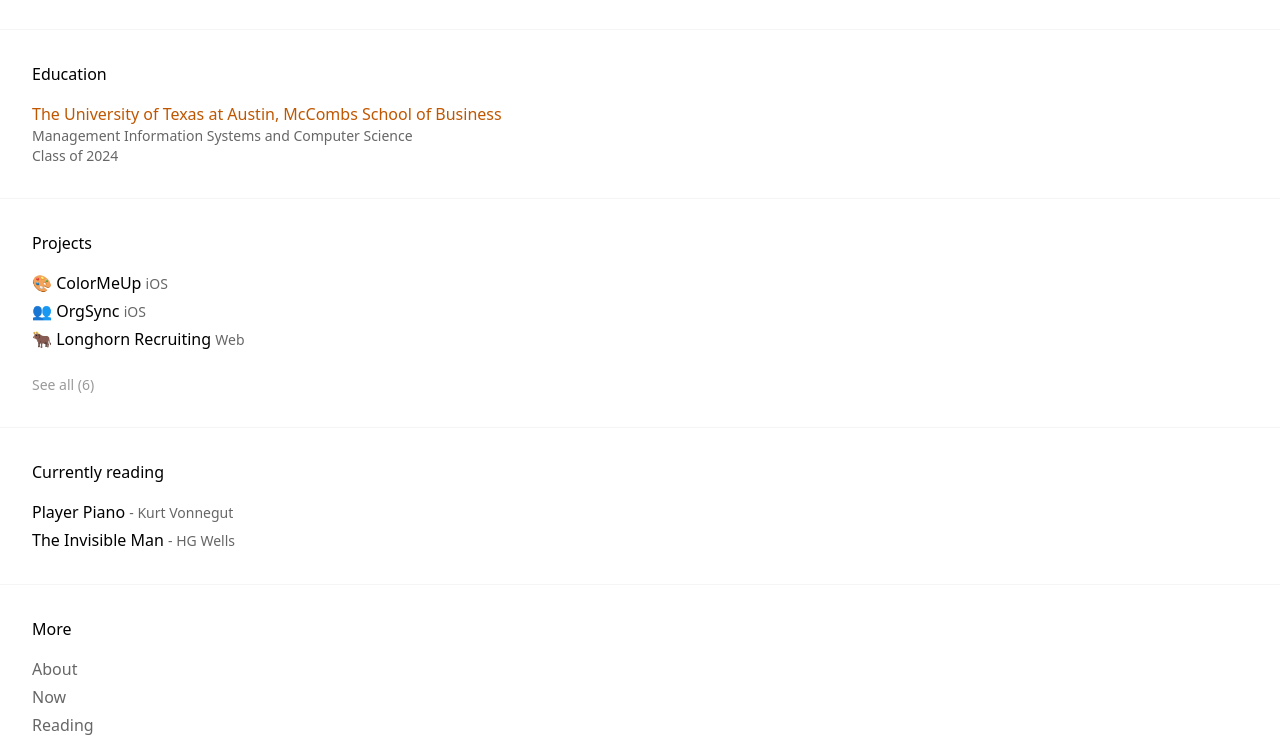
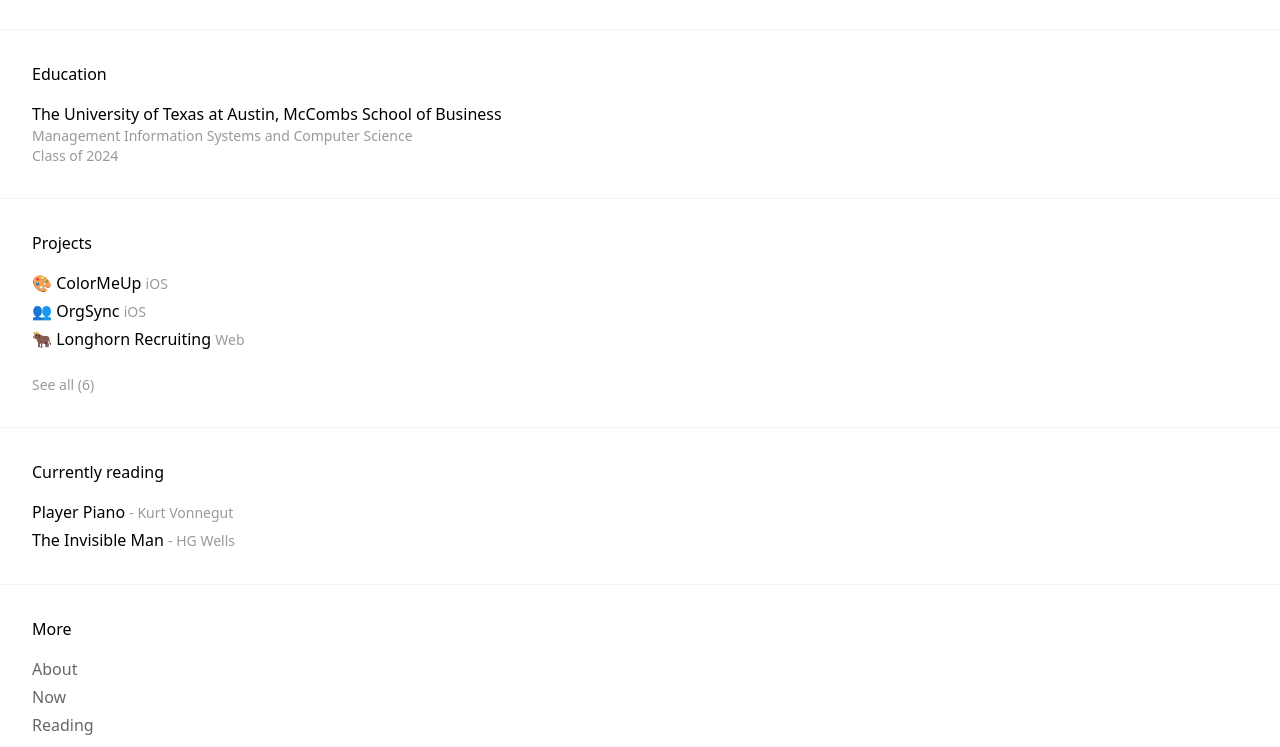
Before and after one commit to hankhayes/hankhay.es, a plain HTML site: page index.html in a window 1280 px wide. Shown: the part 536-1283 px from the top of the page. Drawn offline with nearby package versions, Linux system fonts and the light colour scheme; a web font is replaced by a local one.

Commit message:
updated index.html

```diff
--- a/index.html
+++ b/index.html
@@ -131,9 +131,9 @@
                 <!-- Heading -->
                 <div class="p-8">
                     <h3 class="text-md font-medium pb-4">Education</h3>
-                    <h4 class="text-md" style="color: #bf5700;">The University of Texas at Austin, McCombs School of Business</h4>
-                    <h4 class="text-sm opacity-60">Management Information Systems and Computer Science</h4>
-                    <h4 class="text-sm opacity-60">Class of 2024</h4>
+                    <h4 class="text-md">The University of Texas at Austin, McCombs School of Business</h4>
+                    <h4 class="text-sm opacity-40">Management Information Systems and Computer Science</h4>
+                    <h4 class="text-sm opacity-40">Class of 2024</h4>
                 </div>
             </li>
         </ul>
@@ -143,15 +143,15 @@
                 <h3 class="text-md font-medium pb-4">Projects</h3>
                 <ul class="text-md flex flex-col gap-1">
                     <li>
-                        <a href="projects/colormeup.html">🎨 ColorMeUp   </a><span class="text-sm opacity-60">iOS</span>
+                        <a href="projects/colormeup.html">🎨 ColorMeUp   </a><span class="text-sm opacity-40">iOS</span>
                         <!-- <p class="opacity-60">A mobile application for colorblind designers and individuals</p> -->
                     </li>
                     <li>
-                        <a href="projects/orgsync.html">👥 OrgSync   </a><span class="text-sm opacity-60">iOS</span>
+                        <a href="projects/orgsync.html">👥 OrgSync   </a><span class="text-sm opacity-40">iOS</span>
                         <!-- <p class="opacity-60">A mobile application to manage student organizations</p> -->
                     </li>
                     <li>
-                        <a href="projects/orgsync.html">🐂 Longhorn Recruiting   </a><span class="text-sm opacity-60">Web</span>
+                        <a href="projects/orgsync.html">🐂 Longhorn Recruiting   </a><span class="text-sm opacity-40">Web</span>
                         <!-- <p class="opacity-60">A full service student recruiting platform</p> -->
                     </li>
 
@@ -166,10 +166,10 @@
                 <h3 class="text-md font-medium pb-4">Currently reading</h3>
                 <ul class="text-md flex flex-col gap-1">
                     <li>
-                        <p>Player Piano   <span class="text-sm opacity-60">- Kurt Vonnegut</span></p>
+                        <p>Player Piano   <span class="text-sm opacity-40">- Kurt Vonnegut</span></p>
                     </li>
                     <li>
-                        <p>The Invisible Man   <span class="text-sm opacity-60">- HG Wells</span></p>
+                        <p>The Invisible Man   <span class="text-sm opacity-40">- HG Wells</span></p>
                     </li>
 
 
```
